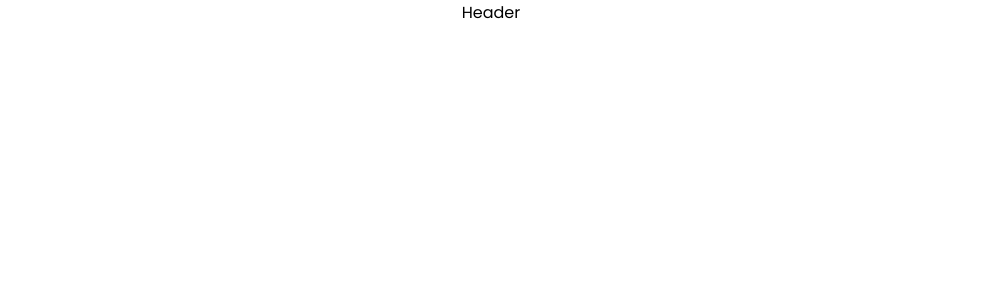
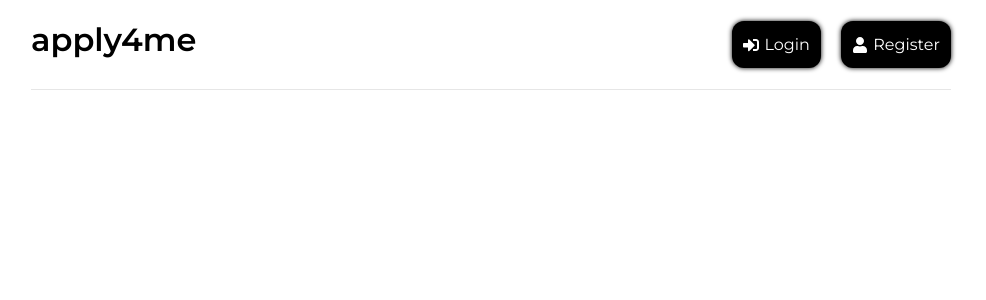
Before and after one commit to dewanwakilahmed/apply-4-me, a React (Create React App) app in the folder client/web-app/: page /register in a window 1280 px wide. Before the commit this address had no page. Shown: the top 300 px of the page, without its empty margins (149-1135 px from the left). Built offline with nearby package versions, Linux system fonts and the light colour scheme.

Commit message:
Navigation Links in Header

```diff
--- a/client/web-app/src/components/Header.jsx
+++ b/client/web-app/src/components/Header.jsx
@@ -1,5 +1,30 @@
+import { Link } from "react-router-dom";
+
+// Icons
+import { FaSignInAlt, FaUser } from "react-icons/fa";
+
 const Header = () => {
-  return <div>Header</div>;
+  return (
+    <header className="header">
+      <div className="logo">
+        <Link to="/">
+          <h1>apply4me</h1>
+        </Link>
+      </div>
+      <ul>
+        <li>
+          <Link to="/login" className="nav-link">
+            <FaSignInAlt /> Login
+          </Link>
+        </li>
+        <li>
+          <Link to="/register" className="nav-link">
+            <FaUser /> Register
+          </Link>
+        </li>
+      </ul>
+    </header>
+  );
 };
 
 export default Header;
--- a/client/web-app/src/index.css
+++ b/client/web-app/src/index.css
@@ -1,4 +1,4 @@
-@import url("https://fonts.googleapis.com/css2?family=Poppins:wght@300;400;600;700&display=swap");
+@import url("https://fonts.googleapis.com/css2?family=Montserrat:ital,wght@0,400;0,600;0,800;1,400;1,600;1,800&display=swap");
 
 * {
   margin: 0;
@@ -7,7 +7,7 @@
 }
 
 body {
-  font-family: "Poppins", sans-serif;
+  font-family: "Montserrat", sans-serif;
   height: 100vh;
 }
 
@@ -26,6 +26,21 @@ ul {
 
 li {
   line-height: 2.2;
+  background-color: black;
+  padding: 0.35em 0.7em;
+  border-radius: 0.75em;
+  -webkit-box-shadow: 0px 0px 5px 0px black;
+  box-shadow: 0px 0px 5px 0px black;
+}
+
+li:hover {
+  background-color: rgb(10, 10, 10);
+  -webkit-box-shadow: 0px 0px 10px 0px black;
+  box-shadow: 0px 0px 10px 0px black;
+}
+
+.nav-link {
+  color: white;
 }
 
 h1,
@@ -65,10 +80,6 @@ h3 {
 .header ul li a {
   display: flex;
   align-items: center;
-}
-
-.header ul li a:hover {
-  color: #777;
 }
 
 .header ul li a svg {
```
